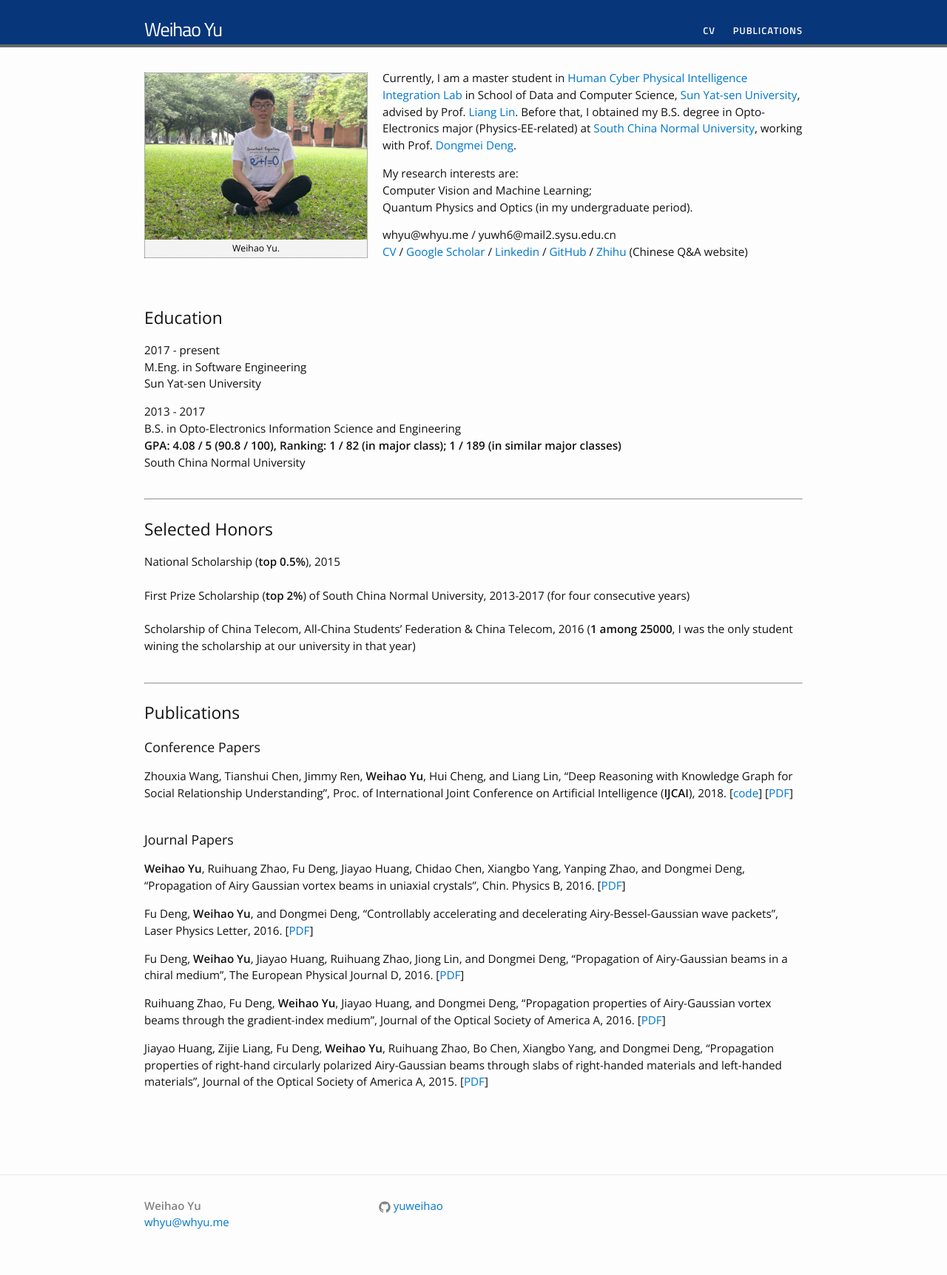
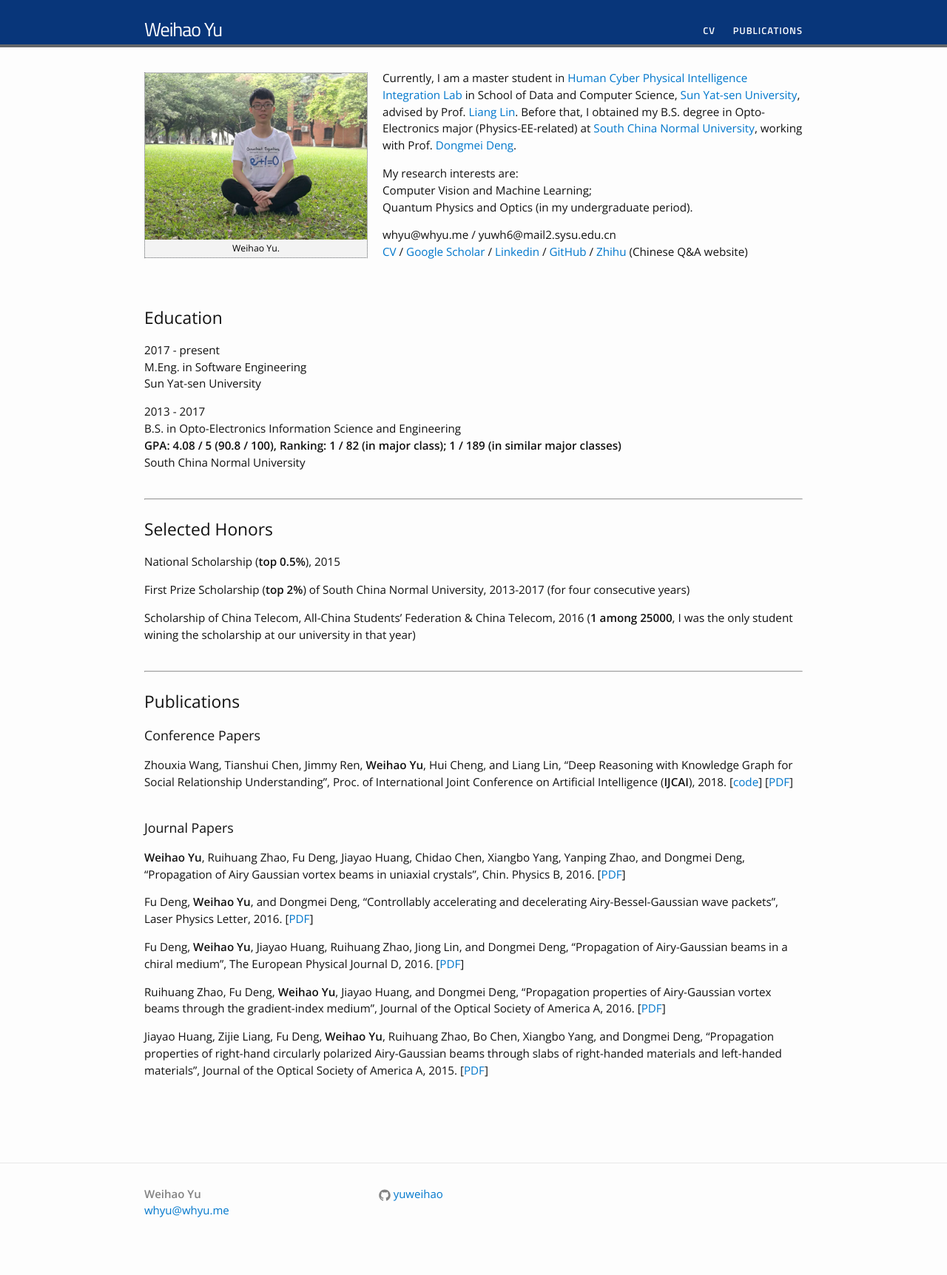
Before and after one commit to yuweihao/yuweihao.github.io, a Jekyll site: the page built from index.html, in a window 1280 px wide. Shown: the whole page at 74% size. Built offline with Jekyll 4.4.1, drawn with Linux system fonts in a browser that asks for light colours.

Commit message:
Update index.html

```diff
--- a/index.html
+++ b/index.html
@@ -52,11 +52,11 @@ South China Normal University</p>
 <h2>Selected Honors</h2>
 <p>
 National Scholarship (<strong>top 0.5%</strong>), 2015
-<br>
-<br>
+</p>
+<p>
 First Prize Scholarship (<strong>top 2%</strong>) of South China Normal University, 2013-2017 (for four consecutive years)
-<br>
-<br>
+</p>
+<p>
 Scholarship of China Telecom, All-China Students’ Federation & China Telecom, 2016 (<strong>1 among 25000</strong>, I was the only student wining the scholarship at our university in that year)
 </p>
 <br>
```
